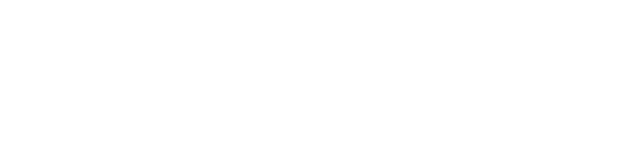
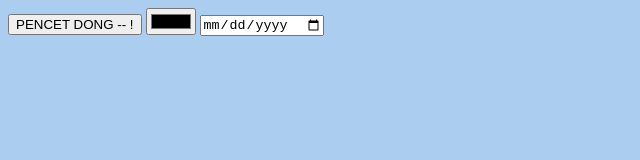
Before and after one commit to cantikkamay/praktikum_2, a plain HTML site: page index.html in a window 1280 px wide. Shown: the whole page, without its empty margins (0-640 px from the left). Drawn offline with Linux system fonts and the light colour scheme.

Commit message:
tambah isi

```diff
--- a/index.html
+++ b/index.html
@@ -1,10 +1,12 @@
 <!DOCTYPE html>
 <html>
 <head>
-
+    <title></title>
+    <link rel="stylesheet" type="text/css" href="">
 </head>
-
-
-
-
+<body bgcolor="#abcdef">
+    <button value="Klik Oke name=tbl1"> PENCET DONG -- !</button>
+    <input type="color" id="cantikka" name="cantikkamay">
+    <input type="date" name="tanggal">
+</body>
 </html>
```
